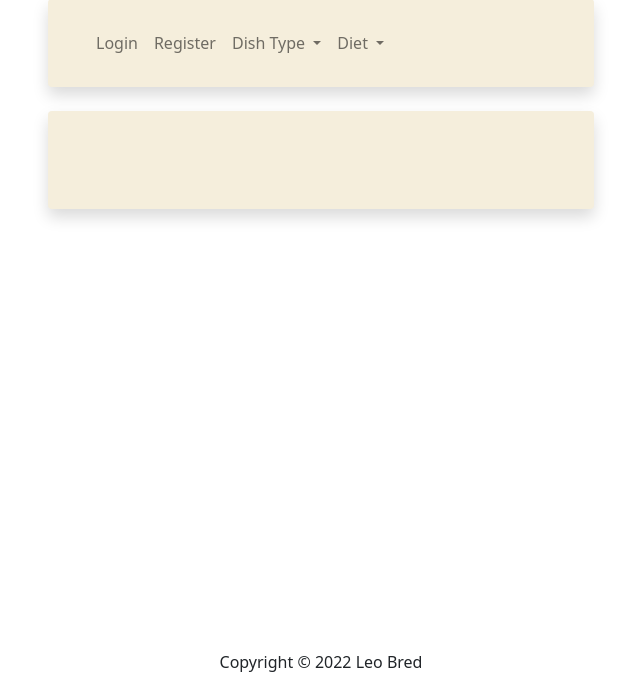
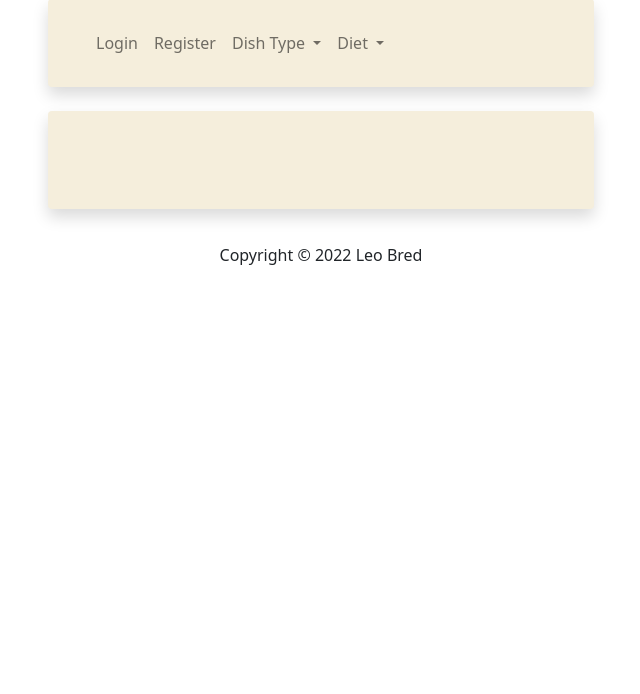
Before and after one commit to dikchibbles/what-to-eat, a Flask app: page / in a window 1280 px wide. Shown: the part 106-800 px from the top of the page, without its empty margins (319-959 px from the left). Run offline with Flask 2, Linux system fonts and the light colour scheme; data that the repository does not hold is empty; some libraries are stand-ins or nearby versions.

Commit message:
Return the footer to its original position

```diff
--- a/main.py
+++ b/main.py
@@ -226,6 +226,11 @@ def dessert():
     return random_dish('dessert')
 
 
+@app.route('/search/<recipe_name>')
+def search_recipe(recipe_name):
+    return render_template('index.html')
+
+
 @app.route('/recipe/<int:recipe_id>')
 @login_required
 def get_recipe(recipe_id):
--- a/static/css/styles.css
+++ b/static/css/styles.css
@@ -6,14 +6,10 @@ p {
     margin-bottom: 0!important;
 }
 
+
 .container.footer  {
     text-align: center;
-}
 
-footer {
-    position: fixed;
-    bottom: 0;
-    width: 100%;
 }
 
 .submit {
--- a/templates/base.html
+++ b/templates/base.html
@@ -21,7 +21,7 @@
             <div class="col-lg-6 col-md-10 col-sm-12">
                 <div class="shadow p-3 mb-5 bg-body rounded">
                     <nav class="navbar navbar-expand-lg navbar-light">
-                    <div class="container-fluid">
+                        <div class="container-fluid ">
                             <button class="navbar-toggler" type="button" data-bs-toggle="collapse" data-bs-target="#navbarSupportedContent" aria-controls="navbarSupportedContent" aria-expanded="false" aria-label="Toggle navigation">
                               <span class="navbar-toggler-icon"></span>
                             </button>
@@ -76,9 +76,7 @@
 {% endblock %}
 <footer>
     <div class="container footer">
-        <div class="row">
         <p>Copyright &copy; <script>document.write(new Date().getFullYear())</script> Leo Bred</p>
-        </div>
     </div>
 </footer>
 </body>
```
Lines whose indentation alone changed are shown as unchanged.
